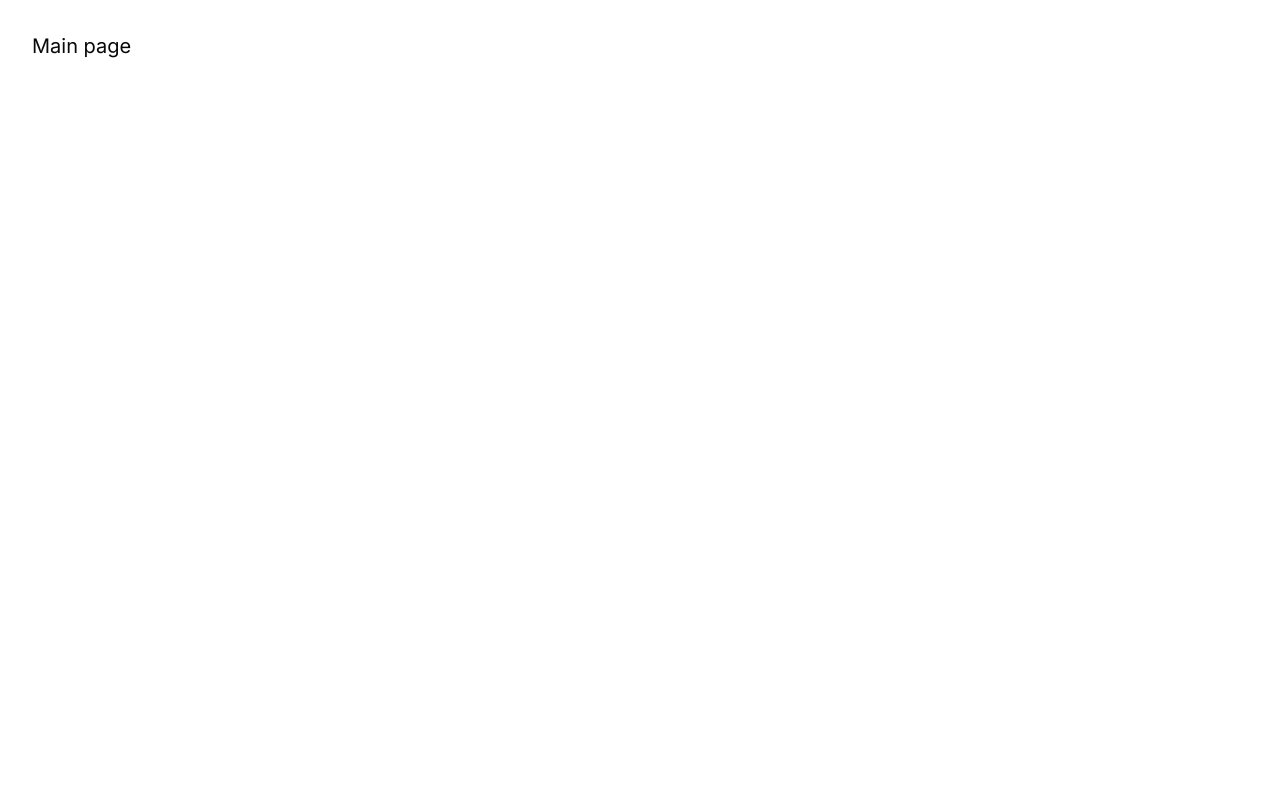
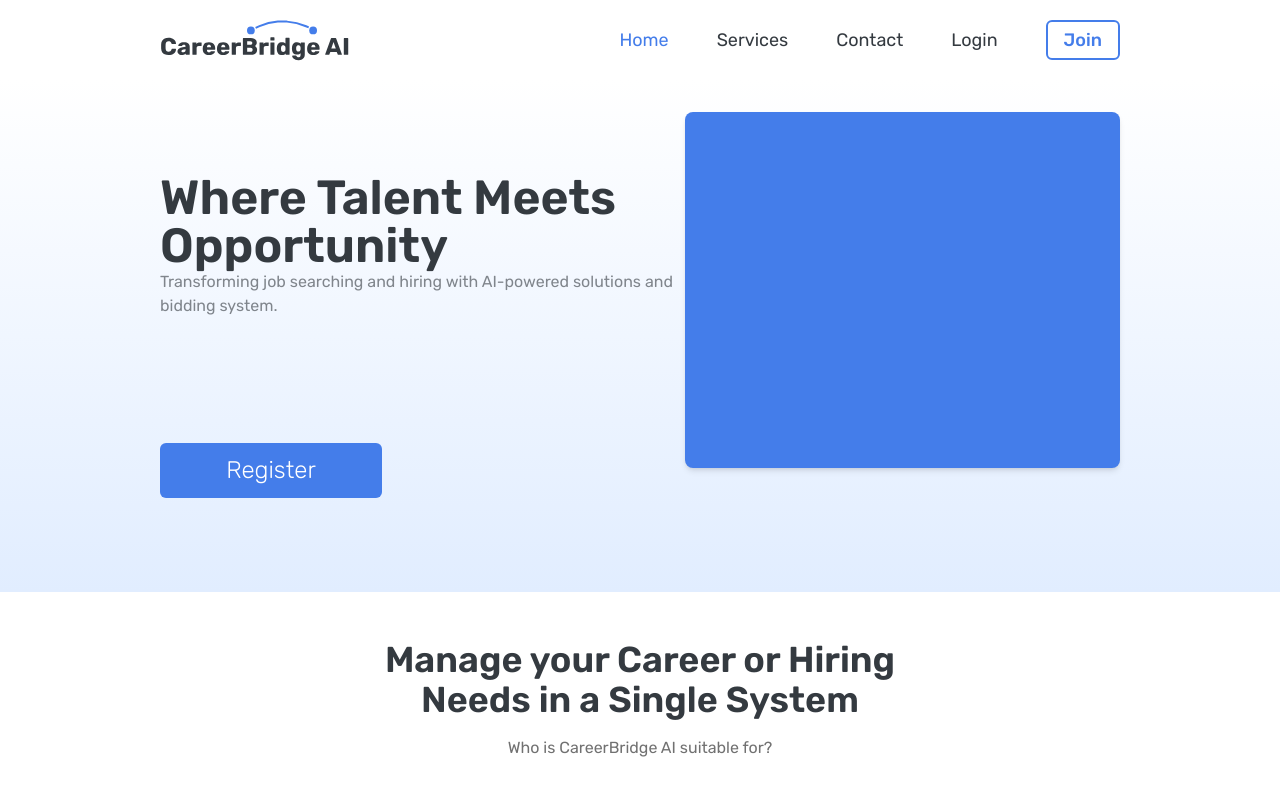
Before and after one commit to JIHONGKING/Ideation-Frontend, a Next.js app: page / in a window 1280 px wide. Shown: the top 796 px of the page. Built offline with nearby package versions, Linux system fonts and the light colour scheme.

Commit message:
Finished first draft of main landing page.

```diff
--- a/package.json
+++ b/package.json
@@ -15,6 +15,7 @@
     "studio": "drizzle-kit studio --host 127.0.0.1"
   },
   "dependencies": {
+    "@fontsource/rubik": "^5.0.20",
     "@hookform/resolvers": "^3.7.0",
     "@radix-ui/react-label": "^2.1.0",
     "@radix-ui/react-slot": "^1.1.0",
--- a/src/app/globals.css
+++ b/src/app/globals.css
@@ -13,10 +13,12 @@
     --popover: 0 0% 100%;
     --popover-foreground: 240 10% 3.9%;
 
-      --primary: 240 5.9% 10%;
-      --primary-foreground: 0 0% 98%;
+    --primary: #447dea;
+    --primary-background: #ffffff;
+    --primary-foreground: #343a40;
 
-      --secondary: 240 4.8% 95.9%;
+    --secondary: #36e099;
+    --secondary-background: 240 4.8% 95.9%;
     --secondary-foreground: 240 5.9% 10%;
 
     --muted: 240 4.8% 95.9%;
@@ -28,6 +30,10 @@
     --destructive: 0 84.2% 60.2%;
     --destructive-foreground: 0 0% 98%;
 
+    --warning: #ffc639;
+    --error: #e2423f;
+    --success: #208d60;
+
     --border: 240 5.9% 90%;
     --input: 240 5.9% 90%;
     --ring: 240 10% 3.9%;
@@ -35,35 +41,35 @@
     --radius: 0.5rem;
   }
 
-    .dark {
-      --background: 240 10% 3.9%;
-      --foreground: 0 0% 98%;
-
-      --card: 240 10% 3.9%;
-      --card-foreground: 0 0% 98%;
-
-      --popover: 240 10% 3.9%;
-      --popover-foreground: 0 0% 98%;
-
-      --primary: 0 0% 98%;
-      --primary-foreground: 240 5.9% 10%;
-
-      --secondary: 240 3.7% 15.9%;
-      --secondary-foreground: 0 0% 98%;
-
-      --muted: 240 3.7% 15.9%;
-      --muted-foreground: 240 5% 64.9%;
-
-      --accent: 240 3.7% 15.9%;
-      --accent-foreground: 0 0% 98%;
-
-      --destructive: 0 62.8% 30.6%;
-      --destructive-foreground: 0 0% 98%;
-
-      --border: 240 3.7% 15.9%;
-      --input: 240 3.7% 15.9%;
-      --ring: 240 4.9% 83.9%;
-    }
+  /* .dark { */
+  /*   --background: 240 10% 3.9%; */
+  /*   --foreground: 0 0% 98%; */
+  /**/
+  /*   --card: 240 10% 3.9%; */
+  /*   --card-foreground: 0 0% 98%; */
+  /**/
+  /*   --popover: 240 10% 3.9%; */
+  /*   --popover-foreground: 0 0% 98%; */
+  /**/
+  /*   --primary: 0 0% 98%; */
+  /*   --primary-foreground: 240 5.9% 10%; */
+  /**/
+  /*   --secondary: 240 3.7% 15.9%; */
+  /*   --secondary-foreground: 0 0% 98%; */
+  /**/
+  /*   --muted: 240 3.7% 15.9%; */
+  /*   --muted-foreground: 240 5% 64.9%; */
+  /**/
+  /*   --accent: 240 3.7% 15.9%; */
+  /*   --accent-foreground: 0 0% 98%; */
+  /**/
+  /*   --destructive: 0 62.8% 30.6%; */
+  /*   --destructive-foreground: 0 0% 98%; */
+  /**/
+  /*   --border: 240 3.7% 15.9%; */
+  /*   --input: 240 3.7% 15.9%; */
+  /*   --ring: 240 4.9% 83.9%; */
+  /* } */
 }
 
 @layer base {
--- a/src/app/layout.tsx
+++ b/src/app/layout.tsx
@@ -1,9 +1,10 @@
 import type { Metadata } from "next";
-import { Inter } from "next/font/google";
+import "@fontsource/rubik/300.css";
+import "@fontsource/rubik/400.css";
+import "@fontsource/rubik/500.css";
+import "@fontsource/rubik/600.css";
 import "./globals.css";
 import { ThemeProvider } from "@/components/theme-provider";
-
-const inter = Inter({ subsets: ["latin"] });
 
 export const metadata: Metadata = {
   title: "CareerBridgeAI website",
@@ -16,11 +17,11 @@ export default function RootLayout({
   children: React.ReactNode;
 }>) {
   return (
-    <html lang="en">
-      <body className={inter.className}>
+    <html lang="en" suppressHydrationWarning>
+      <body style={{ fontFamily: "Rubik" }}>
         <ThemeProvider
           attribute="class"
-          defaultTheme="system"
+          defaultTheme="light"
           enableSystem
           disableTransitionOnChange
         >
--- /dev/null
+++ b/src/app/navbar.tsx
@@ -0,0 +1,32 @@
+import logo from "@/assets/logo.svg";
+import { Button } from "@/components/ui/button";
+import Image from "next/image";
+import Link from "next/link";
+export default function Navbar() {
+  return (
+    <div className="fixed top-0 h-20 w-full z-10 bg-white flex flex-row items-center px-40">
+      <Link href="/">
+        <Image src={logo} width={190} height={40} alt="logo" />
+      </Link>
+      <nav className="flex flex-row items-center h-20 ml-auto space-x-12">
+        <Link href="/">
+          <p className="text-lg text-primary">Home</p>
+        </Link>
+        <Link href="/services">
+          <p className="text-lg  text-primary-foreground">Services</p>
+        </Link>
+        <Link href="/contact">
+          <p className="text-lg text-primary-foreground">Contact</p>
+        </Link>
+        <Link href="/login">
+          <p className="text-lg text-primary-foreground">Login</p>
+        </Link>
+        <Link href="/register">
+          <Button variant="outline" className="border-primary border-2">
+            <p className="text-lg text-primary">Join</p>
+          </Button>
+        </Link>
+      </nav>
+    </div>
+  );
+}
--- a/src/app/page.tsx
+++ b/src/app/page.tsx
@@ -1,7 +1,40 @@
+import { Button } from "@/components/ui/button";
+import Navbar from "./navbar";
+import Link from "next/link";
+
 export default function Home() {
   return (
-    <main className="w-full p-8">
-      <p className="text-xl">Main page</p>
-    </main>
+    <div>
+      <Navbar />
+      <main className="w-full p-8 mt-20 bg-gradient-to-t from-[#E1EDFF] to-primary-background h-[512px] px-40 flex flex-row justify-between">
+        <div className="flex flex-col justify-around h-full">
+          <div>
+            <h1 className="text-5xl text-primary-foreground font-semibold">
+              Where Talent Meets Opportunity
+            </h1>
+            <p className="text-primary-foreground opacity-60 font-normal">
+              Transforming job searching and hiring with AI-powered solutions
+              and bidding system.
+            </p>
+          </div>
+          <Link href="/register">
+            <Button className="w-[222px] h-[55px]">
+              <p className="text-primary-background text-2xl font-light">
+                Register
+              </p>
+            </Button>
+          </Link>
+        </div>
+        <div className="w-[626px] h-[356px] bg-primary rounded-lg bg-[#ECF1FA] shadow-md"></div>
+      </main>
+      <section className="bg-primary-background p-12 min-h-screen">
+        <div className="flex flex-col items-center space-y-4 w-full">
+          <h1 className="font-semibold text-4xl text-primary-foreground max-w-lg text-center">
+            Manage your Career or Hiring Needs in a Single System
+          </h1>
+          <p className="text-[#717171]">Who is CareerBridge AI suitable for?</p>
+        </div>
+      </section>
+    </div>
   );
 }
--- a/tailwind.config.ts
+++ b/tailwind.config.ts
@@ -1,13 +1,13 @@
-import type { Config } from "tailwindcss"
+import type { Config } from "tailwindcss";
 
 const config = {
   darkMode: ["class"],
   content: [
-    './pages/**/*.{ts,tsx}',
-    './components/**/*.{ts,tsx}',
-    './app/**/*.{ts,tsx}',
-    './src/**/*.{ts,tsx}',
-	],
+    "./pages/**/*.{ts,tsx}",
+    "./components/**/*.{ts,tsx}",
+    "./app/**/*.{ts,tsx}",
+    "./src/**/*.{ts,tsx}",
+  ],
   prefix: "",
   theme: {
     container: {
@@ -25,11 +25,13 @@ const config = {
         background: "hsl(var(--background))",
         foreground: "hsl(var(--foreground))",
         primary: {
-          DEFAULT: "hsl(var(--primary))",
-          foreground: "hsl(var(--primary-foreground))",
+          DEFAULT: "var(--primary)",
+          background: "var(--primary-background)",
+          foreground: "var(--primary-foreground)",
         },
         secondary: {
-          DEFAULT: "hsl(var(--secondary))",
+          DEFAULT: "var(--secondary)",
+          background: "hsl(var(--secondary-background))",
           foreground: "hsl(var(--secondary-foreground))",
         },
         destructive: {
@@ -51,6 +53,15 @@ const config = {
         card: {
           DEFAULT: "hsl(var(--card))",
           foreground: "hsl(var(--card-foreground))",
+        },
+        warning: {
+          DEFAULT: "var(--warning)",
+        },
+        error: {
+          DEFAULT: "var(--error)",
+        },
+        success: {
+          DEFAULT: "var(--success)",
         },
       },
       borderRadius: {
@@ -75,6 +86,6 @@ const config = {
     },
   },
   plugins: [require("tailwindcss-animate")],
-} satisfies Config
+} satisfies Config;
 
-export default config
+export default config;
```
Also changed, not shown: src/assets/logo.svg (added), 1 other file (tests, documents, lock files or other folders). Lines whose indentation alone changed are shown as unchanged.
